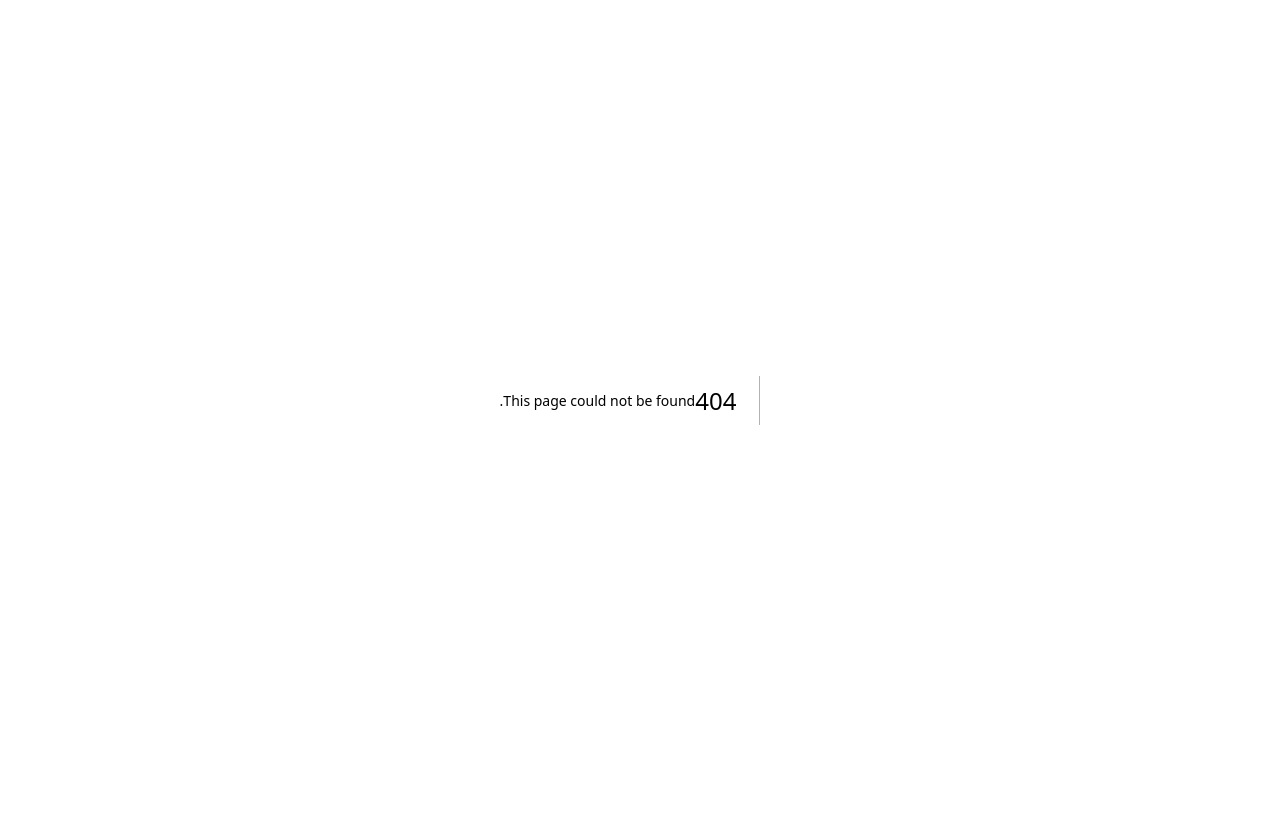
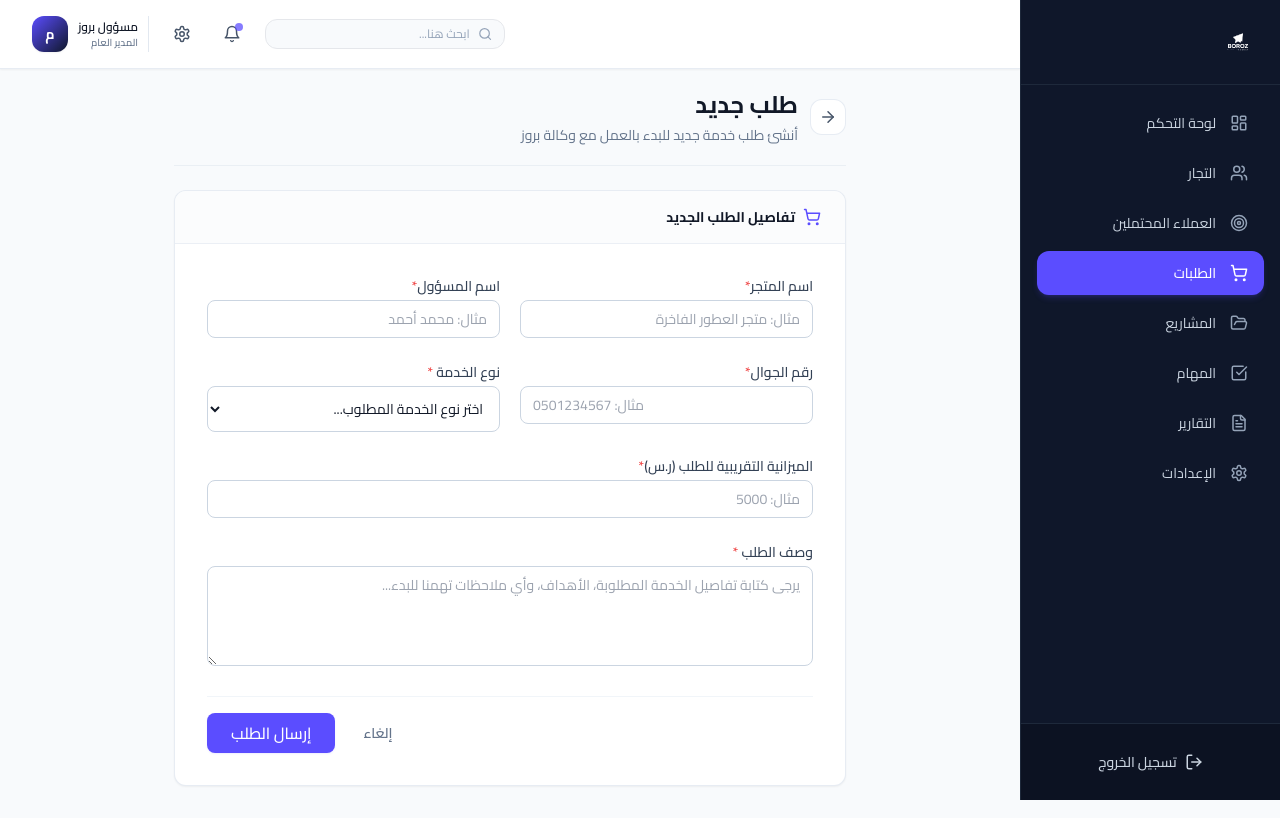
Before and after one commit to shanber/BOROZ-AGANCY, a Next.js app: page /dashboard/orders/new in a window 1280 px wide. Before the commit this address had no page. Built offline with nearby package versions, Linux system fonts and the light colour scheme; what tailwindcss-rtl would draw is missing.

Commit message:
Refine dashboard layout padding, add 4th active project, and create new order request form

```diff
--- a/app/components/layout/DashboardLayoutShell.tsx
+++ b/app/components/layout/DashboardLayoutShell.tsx
@@ -30,7 +30,7 @@ export function DashboardLayoutShell({ children }: DashboardLayoutShellProps) {
         <Topbar onToggleSidebar={() => setSidebarOpen(!sidebarOpen)} />
 
         {/* Content */}
-        <main className="flex-1 p-4 md:p-8 overflow-y-auto">
+        <main className="flex-1 pt-3 pb-6 px-4 md:pt-5 md:pb-8 md:px-8 overflow-y-auto">
           <div className="max-w-7xl mx-auto">
             {children}
           </div>
--- /dev/null
+++ b/app/dashboard/orders/new/page.tsx
@@ -0,0 +1,193 @@
+'use client';
+
+import React, { useState } from 'react';
+import Link from 'next/link';
+import { Card, CardBody, CardHeader } from '@/components/ui/Card';
+import { Input } from '@/components/ui/Input';
+import { Button } from '@/components/ui/Button';
+import { ArrowRight, CheckCircle2, ShoppingCart } from 'lucide-react';
+
+export default function NewOrderPage() {
+  // Form state
+  const [storeName, setStoreName] = useState('');
+  const [managerName, setManagerName] = useState('');
+  const [phone, setPhone] = useState('');
+  const [serviceType, setServiceType] = useState('');
+  const [description, setDescription] = useState('');
+  const [budget, setBudget] = useState('');
+
+  // UI states
+  const [loading, setLoading] = useState(false);
+  const [success, setSuccess] = useState(false);
+
+  const handleSubmit = (e: React.FormEvent) => {
+    e.preventDefault();
+    setLoading(true);
+
+    // Simulate API call
+    setTimeout(() => {
+      setLoading(false);
+      setSuccess(true);
+
+      // Reset form
+      setStoreName('');
+      setManagerName('');
+      setPhone('');
+      setServiceType('');
+      setDescription('');
+      setBudget('');
+    }, 1500);
+  };
+
+  return (
+    <div className="space-y-6 max-w-2xl mx-auto animate-fade-in">
+      {/* Header section */}
+      <div className="flex items-center justify-between border-b border-slate-200/60 pb-5">
+        <div className="flex items-center gap-3">
+          <Link
+            href="/dashboard"
+            className="p-2 bg-white hover:bg-slate-100 border border-slate-200/80 rounded-xl text-slate-600 hover:text-slate-900 transition-colors"
+            title="العودة للوحة التحكم"
+          >
+            <ArrowRight size={18} />
+          </Link>
+          <div>
+            <h2 className="text-xl md:text-2xl font-bold text-[#111827] font-sans">طلب جديد</h2>
+            <p className="text-xs md:text-sm text-[#64748B] mt-1 font-sans">
+              أنشئ طلب خدمة جديد للبدء بالعمل مع وكالة بروز
+            </p>
+          </div>
+        </div>
+      </div>
+
+      {success ? (
+        <Card className="border-emerald-200 bg-emerald-50/30 overflow-hidden">
+          <CardBody className="p-8 text-center space-y-4">
+            <div className="w-12 h-12 bg-emerald-100 text-emerald-600 rounded-full flex items-center justify-center mx-auto">
+              <CheckCircle2 size={28} />
+            </div>
+            <div className="space-y-2">
+              <h3 className="text-lg font-bold text-emerald-900 font-sans">تم إرسال الطلب بنجاح!</h3>
+              <p className="text-sm text-emerald-700 font-sans max-w-md mx-auto">
+                شكراً لثقتك بنا. تم تسجيل طلبك المبدئي بنجاح، وسيقوم مدير الحسابات بالتواصل معك عبر الجوال خلال ساعات العمل لمناقشة التفاصيل.
+              </p>
+            </div>
+            <div className="pt-4 flex flex-col sm:flex-row gap-3 justify-center">
+              <Button
+                variant="primary"
+                onClick={() => setSuccess(false)}
+                className="bg-[#5B4DFF] hover:bg-[#4b3dff] text-white"
+              >
+                تقديم طلب آخر
+              </Button>
+              <Link href="/dashboard">
+                <Button variant="secondary">
+                  العودة للوحة التحكم
+                </Button>
+              </Link>
+            </div>
+          </CardBody>
+        </Card>
+      ) : (
+        <Card className="border border-slate-200/80 shadow-sm overflow-hidden">
+          <CardHeader className="bg-slate-50/50 border-b border-slate-200/60 px-6 py-4 flex items-center gap-2">
+            <ShoppingCart size={18} className="text-[#5B4DFF]" />
+            <h3 className="font-bold text-sm text-[#111827] font-sans">تفاصيل الطلب الجديد</h3>
+          </CardHeader>
+          <CardBody className="p-6 md:p-8">
+            <form onSubmit={handleSubmit} className="space-y-6">
+              {/* Name & Manager Row */}
+              <div className="grid grid-cols-1 md:grid-cols-2 gap-5">
+                <Input
+                  label="اسم المتجر"
+                  placeholder="مثال: متجر العطور الفاخرة"
+                  value={storeName}
+                  onChange={(e) => setStoreName(e.target.value)}
+                  required
+                />
+                <Input
+                  label="اسم المسؤول"
+                  placeholder="مثال: محمد أحمد"
+                  value={managerName}
+                  onChange={(e) => setManagerName(e.target.value)}
+                  required
+                />
+              </div>
+
+              {/* Phone & Service Row */}
+              <div className="grid grid-cols-1 md:grid-cols-2 gap-5">
+                <Input
+                  label="رقم الجوال"
+                  type="tel"
+                  placeholder="مثال: 0501234567"
+                  value={phone}
+                  onChange={(e) => setPhone(e.target.value)}
+                  required
+                />
+
+                <div className="w-full">
+                  <label className="label-base">
+                    نوع الخدمة <span className="text-red-500">*</span>
+                  </label>
+                  <select
+                    value={serviceType}
+                    onChange={(e) => setServiceType(e.target.value)}
+                    className="input-base bg-white"
+                    required
+                  >
+                    <option value="" disabled hidden>اختر نوع الخدمة المطلوب...</option>
+                    <option value="branding">تصميم هوية بصرية كاملة</option>
+                    <option value="marketing">إدارة وتدشين حملات إعلانية</option>
+                    <option value="seo">تحسين محركات البحث SEO متاجر سلة</option>
+                    <option value="social">كتابة وإدارة محتوى حسابات التواصل</option>
+                    <option value="coding">تطوير وتعديل خيارات المتجر</option>
+                    <option value="other">أخرى / خدمة مخصصة</option>
+                  </select>
+                </div>
+              </div>
+
+              {/* Budget Option */}
+              <Input
+                label="الميزانية التقريبية للطلب (ر.س)"
+                type="number"
+                placeholder="مثال: 5000"
+                value={budget}
+                onChange={(e) => setBudget(e.target.value)}
+                required
+              />
+
+              {/* Description textarea */}
+              <div className="w-full">
+                <label className="label-base">
+                  وصف الطلب <span className="text-red-500">*</span>
+                </label>
+                <textarea
+                  placeholder="يرجى كتابة تفاصيل الخدمة المطلوبة، الأهداف، وأي ملاحظات تهمنا للبدء..."
+                  value={description}
+                  onChange={(e) => setDescription(e.target.value)}
+                  rows={4}
+                  className="input-base min-h-[100px] resize-y"
+                  required
+                />
+              </div>
+
+              {/* Submit Buttons */}
+              <div className="pt-4 flex items-center justify-end gap-3 border-t border-slate-100">
+                <Link href="/dashboard" className="text-slate-500 hover:text-slate-700 text-sm font-semibold px-4 py-2 rounded-lg font-sans">
+                  إلغاء
+                </Link>
+                <Button
+                  type="submit"
+                  isLoading={loading}
+                  className="bg-[#5B4DFF] hover:bg-[#4b3dff] text-white px-6 shadow-sm shadow-[#5B4DFF]/10"
+                >
+                  إرسال الطلب
+                </Button>
+              </div>
+            </form>
+          </CardBody>
+        </Card>
+      )}
+    </div>
+  );
+}
--- a/app/dashboard/page.tsx
+++ b/app/dashboard/page.tsx
@@ -25,7 +25,7 @@ export default function DashboardPage() {
   ];
 
   const quickActions = [
-    { label: 'طلب جديد', href: '/dashboard/orders', icon: Plus, color: 'text-white bg-[#5B4DFF] hover:bg-[#4b3dff] shadow-sm shadow-[#5B4DFF]/10' },
+    { label: 'طلب جديد', href: '/dashboard/orders/new', icon: Plus, color: 'text-white bg-[#5B4DFF] hover:bg-[#4b3dff] shadow-sm shadow-[#5B4DFF]/10' },
     { label: 'مشروع جديد', href: '/dashboard/projects', icon: FolderOpen, color: 'text-[#111827] bg-slate-50 border border-slate-200 hover:bg-slate-100' },
     { label: 'عرض التقارير', href: '/dashboard/reports', icon: BarChart3, color: 'text-[#111827] bg-slate-50 border border-slate-200 hover:bg-slate-100' },
     { label: 'الإعدادات', href: '/dashboard/settings', icon: Settings, color: 'text-[#111827] bg-slate-50 border border-slate-200 hover:bg-slate-100' },
@@ -42,6 +42,7 @@ export default function DashboardPage() {
     { name: 'تهيئة وتحسين محركات البحث متجر العطور', client: 'متجر العطور الفاخرة', progress: 75, status: 'نشط', statusColor: 'text-emerald-600 bg-emerald-50' },
     { name: 'هوية بصرية وتصميم بنرات المتجر الجديد', client: 'شركة سلة المحدودة', progress: 100, status: 'مكتمل', statusColor: 'text-blue-600 bg-blue-50' },
     { name: 'حملة تسويق موسم الصيف الكبرى', client: 'عبق الشرق للعود', progress: 40, status: 'نشط', statusColor: 'text-emerald-600 bg-emerald-50' },
+    { name: 'تطوير تطبيق الجوال وتجربة المستخدم', client: 'متجر التمور الراقية', progress: 15, status: 'نشط', statusColor: 'text-emerald-600 bg-emerald-50' },
   ];
 
   const alerts = [
```
